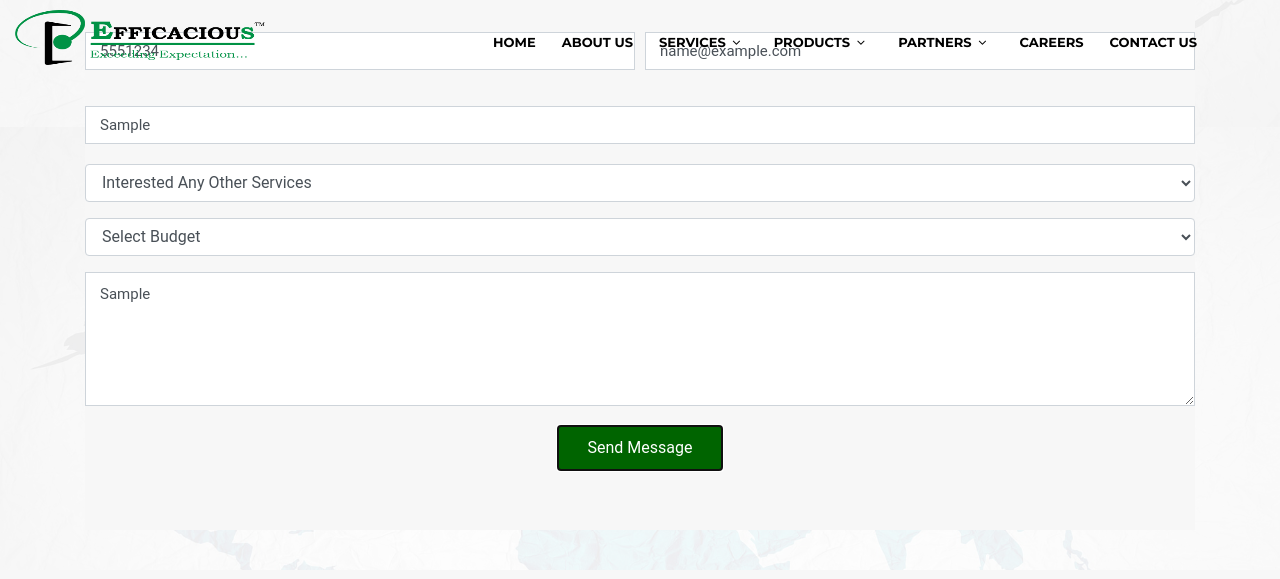
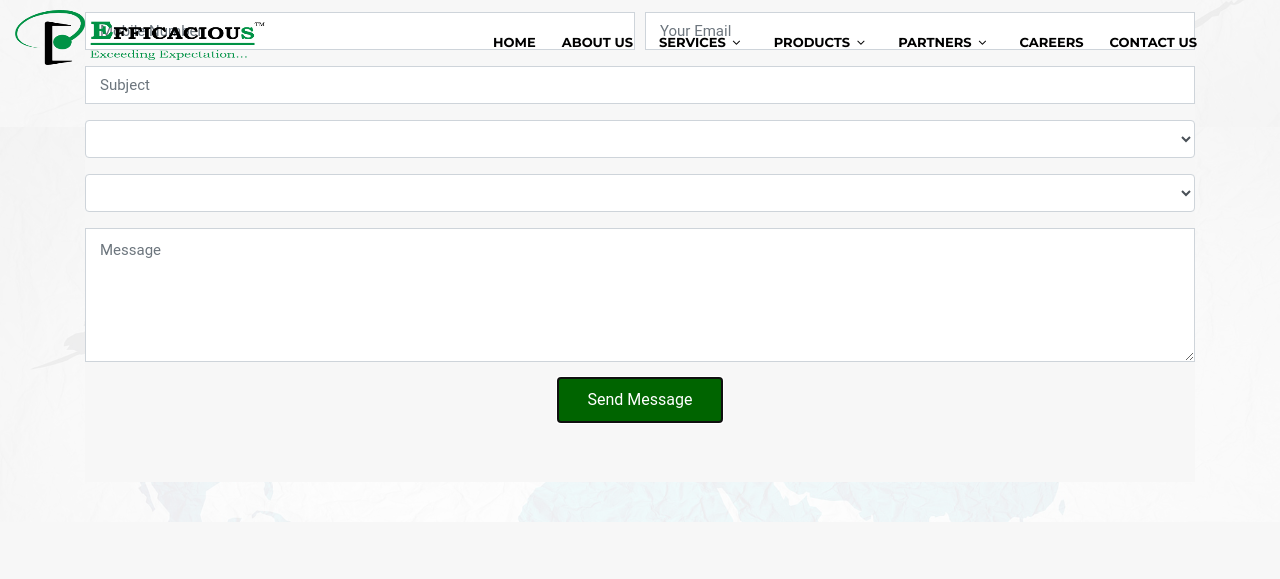
Before and after one commit to EfficaciousIT/Efficacious_New, a plain HTML site: page mobileappdevelopment.html in a window 1280 px wide. Both pictures are taken after typing "Sample", "Sample", "5551234", "name@example.com", "Sample", "Sample" into the empty fields and a click on the button "Send Message". Shown: the part 1545-2124 px from the top of the page. Drawn offline with Linux system fonts and the light colour scheme; no server answers; files whose address does not match are found by name.

Commit message:
Add Javascript in service pages

```diff
--- a/mobileappdevelopment.html
+++ b/mobileappdevelopment.html
@@ -212,7 +212,7 @@
                         </div>
                         <div class="form-group">
                             <div class="icon-addon addon-lg">
-                                 <select class="form-control" name="services">
+                                <select class="form-control" id="select" name="services">
                                     <option>Interested Any Other Services</option>
                                     <option>Web Design And Development</option>
                                     <option>Mobile Application Development</option>
@@ -226,7 +226,7 @@
                         </div>
                         <div class="form-group">
                             <div class="icon-addon addon-lg">
-                                <select class="form-control" name="Budget">
+                                <select class="form-control" id="budget" name="Budget">
                                     <option>Select Budget</option>
                                     <option>15,000 to 25,000</option>
                                     <option>26,000 to 40,000</option>
@@ -238,11 +238,11 @@
                         </div>
 
                         <div class="form-group">
-                            <textarea class="form-control" name="message" rows="5" data-rule="required"
+                            <textarea class="form-control" name="message" id="message" rows="5" data-rule="required"
                                 data-msg="Please write something for us" placeholder="Message"></textarea>
                             <div class="validation"></div>
                         </div>
-                        <div class="text-center"><button type="submit">Send Message</button></div>
+                        <div class="text-center"><button type="submit" id="btn">Send Message</button></div>
                     </form>
                 </div>
         </div>
@@ -314,13 +314,17 @@
 
                             <li><i class="ion-ios-arrow-right"></i> <a href="webdesignanddevelopment.html">Web Design &
                                     Developments</a></li>
-              <li><i class="ion-ios-arrow-right"></i> <a href="mobileappdevelopment.html">Mobile Application &
+                            <li><i class="ion-ios-arrow-right"></i> <a href="mobileappdevelopment.html">Mobile
+                                    Application &
                                     Development</a></li>
                             <li><i class="ion-ios-arrow-right"></i> <a href="graphicdesign.html">Graphic Design</a></li>
-              <li><i class="ion-ios-arrow-right"></i> <a href="managementconsultant.html">Management Consultant</a></li>
-              <li><i class="ion-ios-arrow-right"></i> <a href="outsourcing.html">IT Outsourcing Work</a></li>
+                            <li><i class="ion-ios-arrow-right"></i> <a href="managementconsultant.html">Management
+                                    Consultant</a></li>
+                            <li><i class="ion-ios-arrow-right"></i> <a href="outsourcing.html">IT Outsourcing Work</a>
+                            </li>
                             <li><i class="ion-ios-arrow-right"></i> <a href="kpo.html">KPO</a></li>
-              <li><i class="ion-ios-arrow-right"></i> <a href="pvccardprinting.html">PVC Card Print</a></li>
+                            <li><i class="ion-ios-arrow-right"></i> <a href="pvccardprinting.html">PVC Card Print</a>
+                            </li>
 
 
                         </ul>
@@ -410,6 +414,20 @@
 
     <!-- Template Main Javascript File -->
     <script src="js/main.js"></script>
+    <script>
+        const btn = document.getElementById('btn');
+
+        btn.addEventListener('click', function handleClick(event) {
+            // 👇️ if you are submitting a form
+            event.preventDefault();
+
+            const inputs = document.querySelectorAll('#name, #name, #number, #email, #subject, #select, #budget,  #message');
+
+            inputs.forEach(input => {
+                input.value = '';
+            });
+        });
+    </script>
 
 </body>
 
```
Also changed, not shown: graphicdesign.html (+27 -8 lines), kpo.html (+18 -4 lines), managementconsultant.html (+18 -4 lines), outsourcing.html (+26 -8 lines), pvccardprinting.html (+18 -4 lines), webdesignanddevelopment.html (+26 -8 lines). Lines whose indentation alone changed are shown as unchanged.
